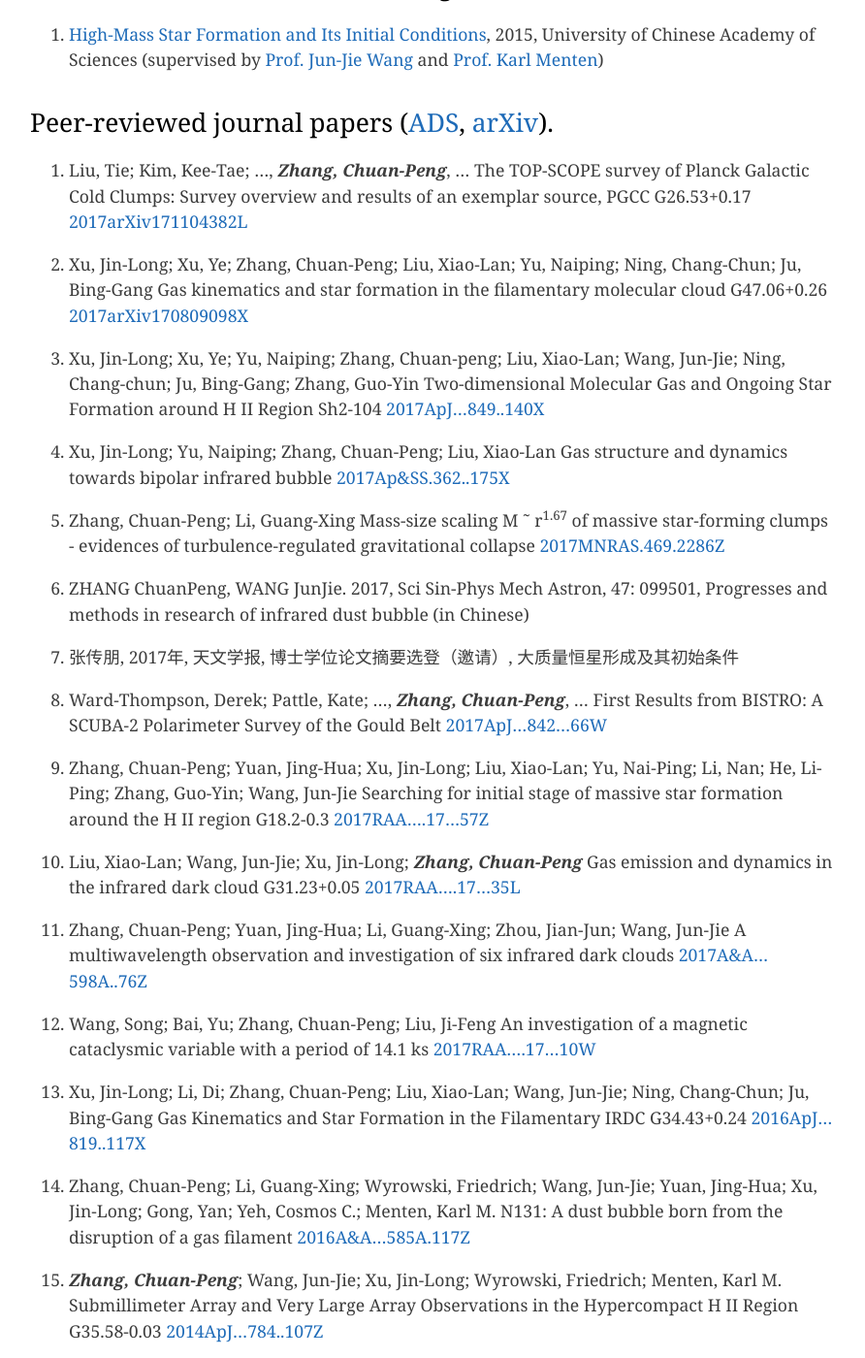
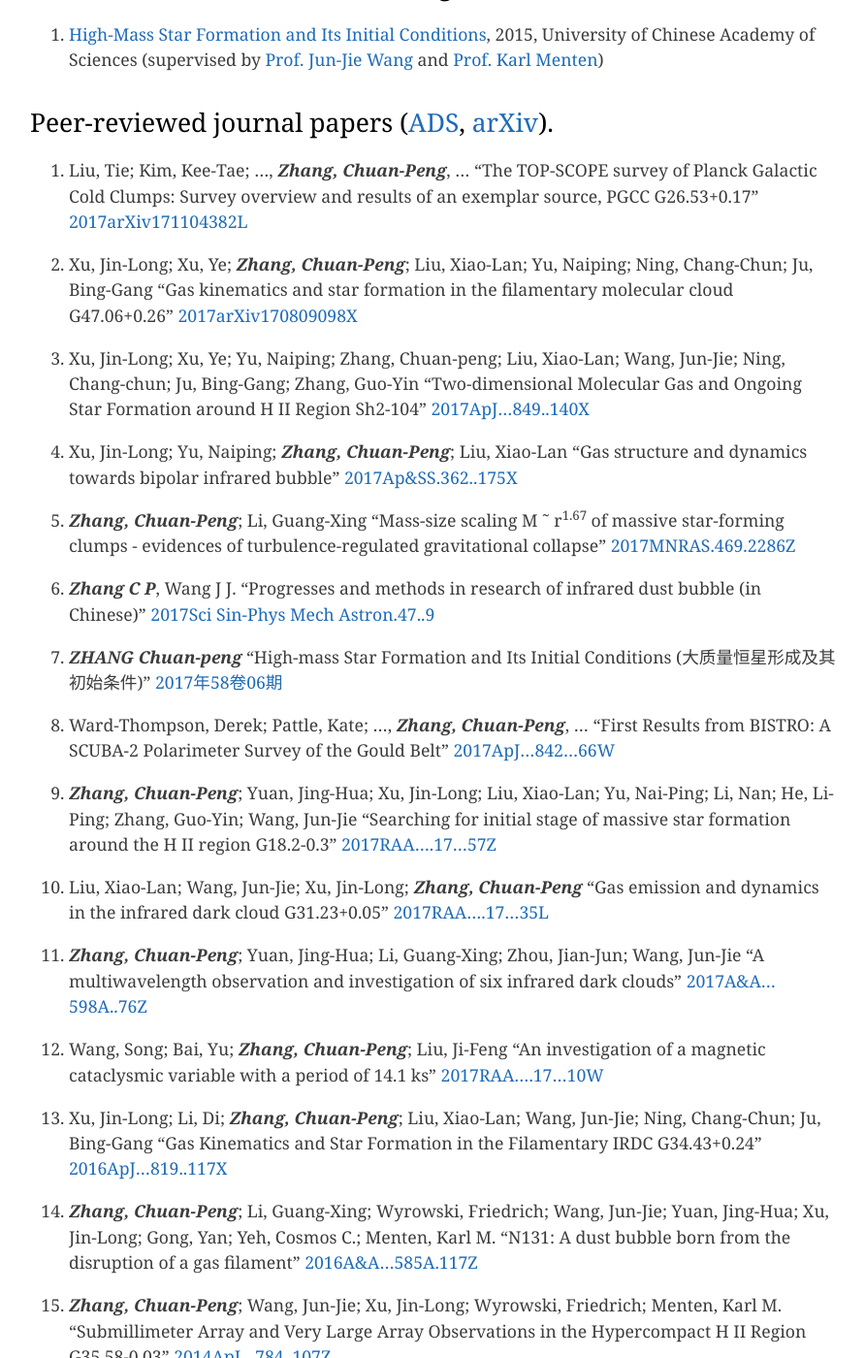
Before and after one commit to zcp521/zcp521.github.io, a Jekyll site: the page built from pub.md, in a window 1280 px wide and 1400 px high, scrolled down 476 px. Shown: the whole window at 97% size, without its empty margins (193-1085 px from the left). Built offline with Jekyll 4.4.1, drawn with Linux system fonts in a browser that asks for light colours; some of the changed text lies outside the part shown.

Commit message:
Initial commit

```diff
--- a/pub.md
+++ b/pub.md
@@ -12,62 +12,64 @@ tagline: "My publication list"
 ## Peer-reviewed journal papers ([ADS](http://adsabs.harvard.edu/cgi-bin/nph-abs_connect?library&libname=zhang&libid=59b7dda2b2), [arXiv](https://arxiv.org/a/zhang_c_2.html)).
 
 21. Liu, Tie; Kim, Kee-Tae; ..., ***Zhang, Chuan-Peng***, ...
-	The TOP-SCOPE survey of Planck Galactic Cold Clumps: Survey overview and results of an exemplar source, PGCC G26.53+0.17
+	"The TOP-SCOPE survey of Planck Galactic Cold Clumps: Survey overview and results of an exemplar source, PGCC G26.53+0.17"
 	[2017arXiv171104382L](http://adsabs.harvard.edu/cgi-bin/nph-data_query?bibcode=2017arXiv171104382L&db_key=PRE&link_type=ABSTRACT&high=59b7dda2b220725)
 
-20. Xu, Jin-Long; Xu, Ye; Zhang, Chuan-Peng; Liu, Xiao-Lan; Yu, Naiping; Ning, Chang-Chun; Ju, Bing-Gang
-	Gas kinematics and star formation in the filamentary molecular cloud G47.06+0.26
+20. Xu, Jin-Long; Xu, Ye; ***Zhang, Chuan-Peng***; Liu, Xiao-Lan; Yu, Naiping; Ning, Chang-Chun; Ju, Bing-Gang
+	"Gas kinematics and star formation in the filamentary molecular cloud G47.06+0.26"
 	[2017arXiv170809098X](http://adsabs.harvard.edu/cgi-bin/nph-data_query?bibcode=2017arXiv170809098X&db_key=PRE&link_type=ABSTRACT&high=59b7dda2b218648)
 
 
 19. Xu, Jin-Long; Xu, Ye; Yu, Naiping; Zhang, Chuan-peng; Liu, Xiao-Lan; Wang, Jun-Jie; Ning, Chang-chun; Ju, Bing-Gang; Zhang, Guo-Yin
-	Two-dimensional Molecular Gas and Ongoing Star Formation around H II Region Sh2-104
+	"Two-dimensional Molecular Gas and Ongoing Star Formation around H II Region Sh2-104"
 	[2017ApJ...849..140X](http://adsabs.harvard.edu/cgi-bin/nph-data_query?bibcode=2017ApJ...849..140X&db_key=AST&link_type=ABSTRACT)
 
-18. Xu, Jin-Long; Yu, Naiping; Zhang, Chuan-Peng; Liu, Xiao-Lan
-	Gas structure and dynamics towards bipolar infrared bubble
+18. Xu, Jin-Long; Yu, Naiping; ***Zhang, Chuan-Peng***; Liu, Xiao-Lan
+	"Gas structure and dynamics towards bipolar infrared bubble"
 	[2017Ap&SS.362..175X](http://adsabs.harvard.edu/cgi-bin/nph-data_query?bibcode=2017Ap%26SS.362..175X&db_key=AST&link_type=ABSTRACT)
 
-17. Zhang, Chuan-Peng; Li, Guang-Xing
-	Mass-size scaling M ˜ r<sup>1.67</sup> of massive star-forming clumps - evidences of turbulence-regulated gravitational collapse
+17. ***Zhang, Chuan-Peng***; Li, Guang-Xing
+	"Mass-size scaling M ˜ r<sup>1.67</sup> of massive star-forming clumps - evidences of turbulence-regulated gravitational collapse"
 	[2017MNRAS.469.2286Z](http://adsabs.harvard.edu/cgi-bin/nph-data_query?bibcode=2017MNRAS.469.2286Z&db_key=AST&link_type=ABSTRACT)
 
-16. ZHANG ChuanPeng, WANG JunJie. 2017, Sci Sin-Phys Mech Astron, 47: 099501,
-	Progresses and methods in research of infrared dust bubble (in Chinese)
+16. ***Zhang C P***, Wang J J.
+    "Progresses and methods in research of infrared dust bubble (in Chinese)"
+    [2017Sci Sin-Phys Mech Astron.47..9](http://enginetest.scichina.com/publisher/scp/journal/SSPMA/47/9/10.1360/SSPMA2016-00476?slug=full%20text)
 
-15. 张传朋, 2017年, 天文学报, 博士学位论文摘要选登（邀请）,
-	大质量恒星形成及其初始条件
+15. ***ZHANG Chuan-peng***
+    "High-mass Star Formation and Its Initial Conditions (大质量恒星形成及其初始条件)"
+    [ 2017年58卷06期 ](http://www.twxb.org/index.php/TWXB/article/view/2009916)
 
 14. Ward-Thompson, Derek; Pattle, Kate; ..., ***Zhang, Chuan-Peng***, ...
-	First Results from BISTRO: A SCUBA-2 Polarimeter Survey of the Gould Belt
+	"First Results from BISTRO: A SCUBA-2 Polarimeter Survey of the Gould Belt"
 	[2017ApJ...842...66W](http://adsabs.harvard.edu/cgi-bin/nph-data_query?bibcode=2017ApJ...842...66W&db_key=AST&link_type=ABSTRACT)
 
-13. Zhang, Chuan-Peng; Yuan, Jing-Hua; Xu, Jin-Long; Liu, Xiao-Lan; Yu, Nai-Ping; Li, Nan; He, Li-Ping; Zhang, Guo-Yin; Wang, Jun-Jie
-	Searching for initial stage of massive star formation around the H II region G18.2-0.3
+13. ***Zhang, Chuan-Peng***; Yuan, Jing-Hua; Xu, Jin-Long; Liu, Xiao-Lan; Yu, Nai-Ping; Li, Nan; He, Li-Ping; Zhang, Guo-Yin; Wang, Jun-Jie
+	"Searching for initial stage of massive star formation around the H II region G18.2-0.3"
 	[2017RAA....17...57Z](http://adsabs.harvard.edu/cgi-bin/nph-data_query?bibcode=2017RAA....17...57Z&db_key=AST&link_type=ABSTRACT)
 
 12. Liu, Xiao-Lan; Wang, Jun-Jie; Xu, Jin-Long; ***Zhang, Chuan-Peng***
-	Gas emission and dynamics in the infrared dark cloud G31.23+0.05
+	"Gas emission and dynamics in the infrared dark cloud G31.23+0.05"
 	[2017RAA....17...35L](http://adsabs.harvard.edu/cgi-bin/nph-data_query?bibcode=2017RAA....17...35L&db_key=AST&link_type=ABSTRACT)
 
-11. Zhang, Chuan-Peng; Yuan, Jing-Hua; Li, Guang-Xing; Zhou, Jian-Jun; Wang, Jun-Jie
-	A multiwavelength observation and investigation of six infrared dark clouds
+11. ***Zhang, Chuan-Peng***; Yuan, Jing-Hua; Li, Guang-Xing; Zhou, Jian-Jun; Wang, Jun-Jie
+	"A multiwavelength observation and investigation of six infrared dark clouds"
 	[2017A&A...598A..76Z](http://adsabs.harvard.edu/cgi-bin/nph-data_query?bibcode=2017A%26A...598A..76Z&db_key=AST&link_type=ABSTRACT)
 
-10. Wang, Song; Bai, Yu; Zhang, Chuan-Peng; Liu, Ji-Feng
-	An investigation of a magnetic cataclysmic variable with a period of 14.1 ks
+10. Wang, Song; Bai, Yu; ***Zhang, Chuan-Peng***; Liu, Ji-Feng
+	"An investigation of a magnetic cataclysmic variable with a period of 14.1 ks"
 	[2017RAA....17...10W](http://adsabs.harvard.edu/cgi-bin/nph-data_query?bibcode=2017RAA....17...10W&db_key=AST&link_type=ABSTRACT)
 
-9. Xu, Jin-Long; Li, Di; Zhang, Chuan-Peng; Liu, Xiao-Lan; Wang, Jun-Jie; Ning, Chang-Chun; Ju, Bing-Gang
-	Gas Kinematics and Star Formation in the Filamentary IRDC G34.43+0.24
+9. Xu, Jin-Long; Li, Di; ***Zhang, Chuan-Peng***; Liu, Xiao-Lan; Wang, Jun-Jie; Ning, Chang-Chun; Ju, Bing-Gang
+	"Gas Kinematics and Star Formation in the Filamentary IRDC G34.43+0.24"
 	[2016ApJ...819..117X](http://adsabs.harvard.edu/cgi-bin/nph-data_query?bibcode=2016ApJ...819..117X&db_key=AST&link_type=ABSTRACT)
 
-8. Zhang, Chuan-Peng; Li, Guang-Xing; Wyrowski, Friedrich; Wang, Jun-Jie; Yuan, Jing-Hua; Xu, Jin-Long; Gong, Yan; Yeh, Cosmos C.; Menten, Karl M.
-	N131: A dust bubble born from the disruption of a gas filament
+8. ***Zhang, Chuan-Peng***; Li, Guang-Xing; Wyrowski, Friedrich; Wang, Jun-Jie; Yuan, Jing-Hua; Xu, Jin-Long; Gong, Yan; Yeh, Cosmos C.; Menten, Karl M.
+	"N131: A dust bubble born from the disruption of a gas filament"
 	[2016A&A...585A.117Z](http://adsabs.harvard.edu/cgi-bin/nph-data_query?bibcode=2016A%26A...585A.117Z&db_key=AST&link_type=ABSTRACT)
 
 7. ***Zhang, Chuan-Peng***; Wang, Jun-Jie; Xu, Jin-Long; Wyrowski, Friedrich; Menten, Karl M.
-	Submillimeter Array and Very Large Array Observations in the Hypercompact H II Region G35.58-0.03
+	"Submillimeter Array and Very Large Array Observations in the Hypercompact H II Region G35.58-0.03"
 	[2014ApJ...784..107Z](http://adsabs.harvard.edu/cgi-bin/nph-data_query?bibcode=2014ApJ...784..107Z&db_key=AST&link_type=ABSTRACT)
 
 6. Xu, Jin-Long; Wang, Jun-Jie; Ning, Chang-Chun; ***Zhang, Chuan-Peng***
@@ -104,7 +106,7 @@ tagline: "My publication list"
 	[2017IAUS..316..175Z](http://adsabs.harvard.edu/cgi-bin/nph-data_query?bibcode=2017IAUS..316..175Z&db_key=AST&link_type=ABSTRACT)
 
 2. ***Zhang, C. P.***; Wang, J. J.
-	Triggered Star Formation from Bubbles S51, N68, and N131
+	"Triggered Star Formation from Bubbles S51, N68, and N131"
 	[2013IAUS..292...65Z](http://adsabs.harvard.edu/cgi-bin/nph-data_query?bibcode=2013IAUS..292...65Z&db_key=AST&link_type=ABSTRACT)
 
 1. Esimbek, J.; Zhou, J.; ***Zhang, C.***
@@ -114,33 +116,33 @@ tagline: "My publication list"
 
 ## Observations
 
-1. PI： Zhang, C.-P., JCMT 15m, #M16AP009, 75.0h
+1. PI： ***Zhang, C.-P.***, JCMT 15m, #M16AP009, 75.0h
 	The depletion of different species in dark and dense clumps
 
-2. PI： Zhang, C.-P., JCMT 15m, #M16BP024, 75.0h
+2. PI： ***Zhang, C.-P.***, JCMT 15m, #M16BP024, 75.0h
 	The depletion of different species in dark and dense clumps
 
-3. PI：Zhang, C.-P., Effelsberg 100m, #7-15, 26.7h
+3. PI：***Zhang, C.-P.***, Effelsberg 100m, #7-15, 26.7h
 	Probing a hierarchical temperature structure of the bubble N131
 
-4. PI：Zhang, C.-P., JCMT 15m, #M15BI021, 16.0h
+4. PI：***Zhang, C.-P.***, JCMT 15m, #M15BI021, 16.0h
 	H2D+ in Massive Infrared Quiet Cores
 
-5. PI：Zhang, C.-P., JCMT 15m, #M15AI79, 3.0h
+5. PI：***Zhang, C.-P.***, JCMT 15m, #M15AI79, 3.0h
 	N131: A dust bubble born from the disruption of a filament?
 
-6. PI：Zhang, C.-P., JCMT 15m, #M15AI69, 24.0h
+6. PI：***Zhang, C.-P.***, JCMT 15m, #M15AI69, 24.0h
 	 H2D+ in Massive Infrared Quiet Cores
 
-7. PI：Zhang, C.-P., TAP-CSO 10.4m, 2015, 2 full nights
+7. PI：***Zhang, C.-P.***, TAP-CSO 10.4m, 2015, 2 full nights
 	 H2D+ in massive infrared quiet cores
 
 8. Astronomer On Duty (AoD) of Effelsberg 100m, June 2014 in Effelsberg
 	IDV observations
-9. PI：Zhang, C.-P., IRAM 30m, #167-13, 25.5h
+9. PI：***Zhang, C.-P.***, IRAM 30m, #167-13, 25.5h
 	Molecular clumps triggered by the infrared dust bubble N131
 
-10. PI：Zhang, C.-P., Delingha 13.7m #12A007, 15h
+10. PI：***Zhang, C.-P.***, Delingha 13.7m #12A007, 15h
 	Multiwavelength  observations of infrared dust bubbles
 
 11. PI and AoD of Urumqi 25m, Sep. 2009 - June 2011 in Xinjiang China
```
